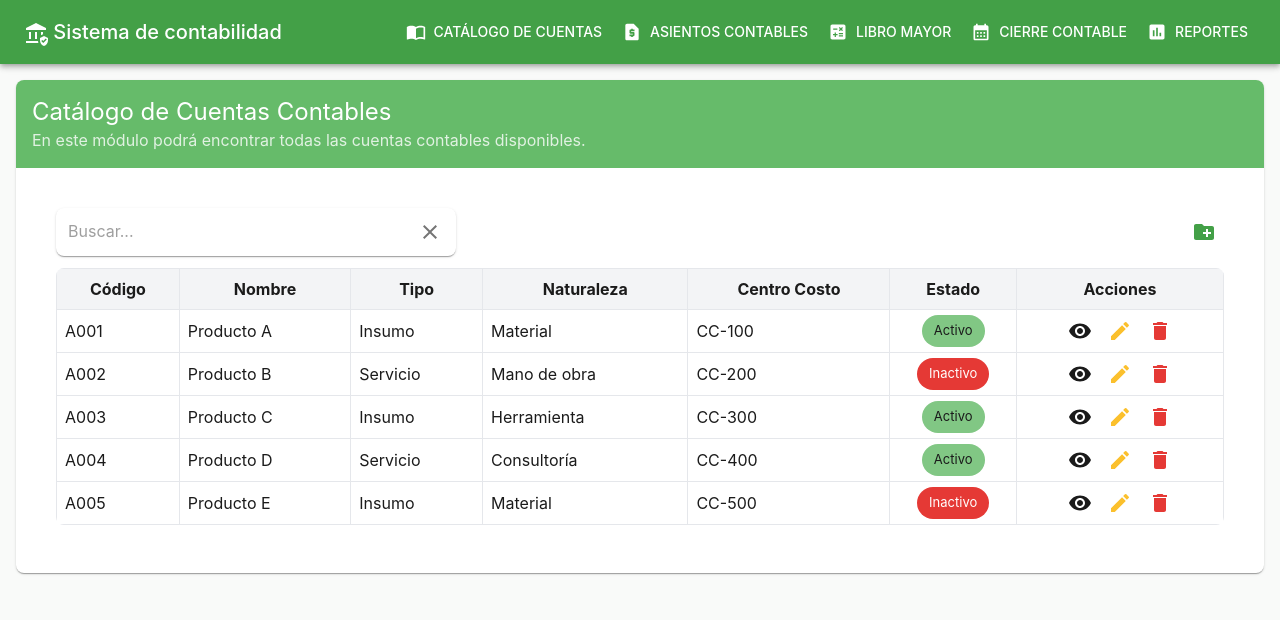
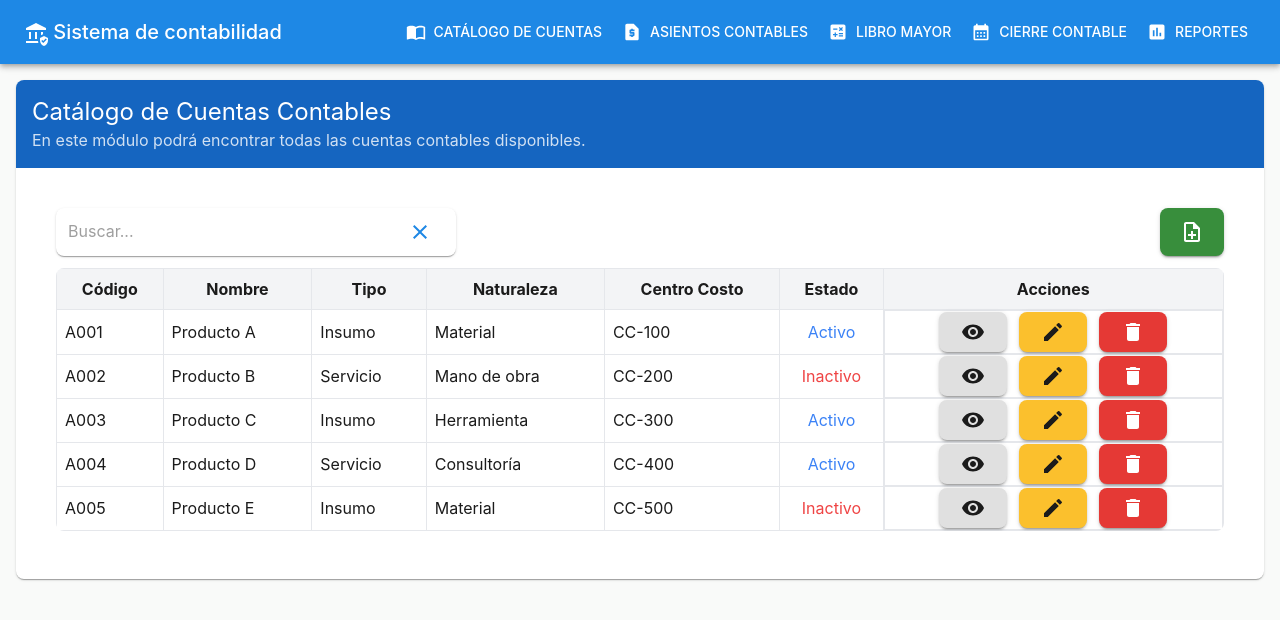
Before and after one commit to EliverG/contabilidad-web, a React (Vite) app: page /home/catalogo in a window 1280 px wide. Shown: the top 620 px of the page. Built offline with nearby package versions, Linux system fonts and the light colour scheme.

Commit message:
ADD: new color theme

```diff
--- a/src/components/HeaderCard.tsx
+++ b/src/components/HeaderCard.tsx
@@ -12,7 +12,7 @@ export default function HeaderCard({ title, subheader }: HeaderCardProps) {
       title={title}
       subheader={subheader}
       sx={{
-        backgroundColor: 'secondary.main',
+        backgroundColor: 'info.main',
         color: 'primary.contrastText',
         '& .MuiCardHeader-subheader': {
           color: 'primary.contrastText',
--- a/src/theme/theme.ts
+++ b/src/theme/theme.ts
@@ -1,47 +1,48 @@
-import { createTheme } from '@mui/material/styles'
+import { createTheme } from "@mui/material/styles";
 
 const themeApp = createTheme({
   palette: {
     primary: {
-      main: '#43A047',         // Verde moderno (tipo "verde bosque suave")
-      contrastText: '#FFFFFF',
+      main: "#1E88E5", // Azul medio (un poco más intenso, da fuerza al principal)
+      contrastText: "#FFFFFF",
     },
     secondary: {
-      main: '#66BB6A',         // Verde más claro, complementario al primario
-      contrastText: '#FFFFFF',
+      main: "#4FC3F7", // Azul celeste suave, mucho más claro y fresco
+      contrastText: "#1B1B1B",
     },
     info: {
-      main: '#81C784',         // Verde pasto claro, para info amigable
-      contrastText: '#1B1B1B',
+      main: "#1565C0", // Azul profundo y elegante, ideal para destacar info
+      contrastText: "#FFFFFF",
     },
+
     success: {
-      main: '#388E3C',         // Verde intenso para estados de éxito
-      contrastText: '#FFFFFF',
+      main: "#388E3C", // Verde intenso para estados de éxito
+      contrastText: "#FFFFFF",
     },
     warning: {
-      main: '#FBC02D',         // Amarillo vibrante pero no chillón
-      contrastText: '#1B1B1B',
+      main: "#FBC02D", // Amarillo vibrante pero no chillón
+      contrastText: "#1B1B1B",
     },
     error: {
-      main: '#E53935',         // Rojo moderado
-      contrastText: '#FFFFFF',
+      main: "#E53935", // Rojo moderado
+      contrastText: "#FFFFFF",
     },
     background: {
-      default: '#F9FAF9',       // Fondo casi blanco con tono verdoso muy sutil
-      paper: '#FFFFFF',         // Elementos sobre fondo claro
+      default: "#F9FAF9", // Fondo casi blanco con tono verdoso muy sutil
+      paper: "#FFFFFF", // Elementos sobre fondo claro
     },
-    divider: '#E0E0E0',         // Gris suave para separar sin molestar
+    divider: "#E0E0E0", // Gris suave para separar sin molestar
     text: {
-      primary: '#1B1B1B',       // Negro suave para lectura
-      secondary: '#4F4F4F',     // Gris oscuro para detalles
+      primary: "#1B1B1B", // Negro suave para lectura
+      secondary: "#4F4F4F", // Gris oscuro para detalles
     },
   },
   shape: {
-    borderRadius: 8,            // Ligero redondeo moderno
+    borderRadius: 8, // Ligero redondeo moderno
   },
   typography: {
     fontFamily: '"Inter", "Roboto", "Helvetica", "Arial", sans-serif',
   },
 });
 
-export default themeApp
+export default themeApp;
--- a/src/views/Catalogos.tsx
+++ b/src/views/Catalogos.tsx
@@ -1,5 +1,5 @@
-import { Clear, CreateNewFolder, Delete, Edit, RemoveRedEye } from "@mui/icons-material";
-import { Card, CardContent, Chip, IconButton, InputBase, Paper } from "@mui/material";
+import { Clear, NoteAddOutlined, Delete, Edit, RemoveRedEye } from "@mui/icons-material";
+import { Card, CardContent, Button, InputBase, Paper } from "@mui/material";
 import { useState } from 'react';
 import HeaderCard from "../components/HeaderCard";
 
@@ -76,14 +76,14 @@ export default function Catalogos() {
                                 value={busqueda}
                                 onChange={(e) => setBusqueda(e.target.value)}
                             />
-                            <IconButton type="button" sx={{ p: '10px' }} aria-label="search">
+                            <Button type="button" sx={{ p: '10px' }} aria-label="search">
                                 <Clear />
-                            </IconButton>
+                            </Button>
                         </Paper>
 
-                        <IconButton color="primary" title="Cuenta Nueva">
-                            <CreateNewFolder/>
-                        </IconButton>
+                        <Button variant="contained" color="success" title="Cuenta Nueva">
+                            <NoteAddOutlined />
+                        </Button>
                     </div>
 
                     {/* Tabla */}
@@ -110,20 +110,33 @@ export default function Catalogos() {
                                             <td className="border p-2">{item.naturaleza}</td>
                                             <td className="border p-2">{item.centroCosto}</td>
 
-                                            <td className="text-center border gap-2">
-                                                <Chip label={item.estado} color={item.estado == 'Activo' ? "info":"error"}/>
+                                            <td
+                                                className={`text-center border gap-2 ${item.estado === "Activo" ? "text-blue-500" : "text-red-500"
+                                                    }`}
+                                            >
+                                                {item.estado}
                                             </td>
 
-                                            <td className="border text-center">
-                                                <IconButton aria-label="remoeRedEye" color="inherit" title="ver">
-                                                    <RemoveRedEye />
-                                                </IconButton>
-                                                <IconButton aria-label="edit" title="Editar" color="warning">
-                                                    <Edit />
-                                                </IconButton>
-                                                <IconButton aria-label="delete" title="Eliminar" color="error">
-                                                    <Delete />
-                                                </IconButton>
+
+                                            <td className="flex  gap-3 border justify-center">
+                                                <Button
+                                                    variant="contained"
+                                                    size="large"
+                                                    color="inherit"
+                                                ><RemoveRedEye /></Button>
+
+                                                <Button
+                                                    variant="contained"
+                                                    size="large"
+                                                    color="warning"
+                                                ><Edit/></Button>
+
+                                                <Button
+                                                    variant="contained"
+                                                    size="large"
+                                                    color="error"
+                                                ><Delete/></Button>
+
                                             </td>
                                         </tr>
                                     ))
```
